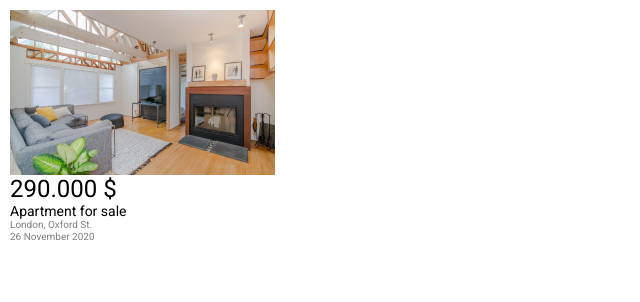
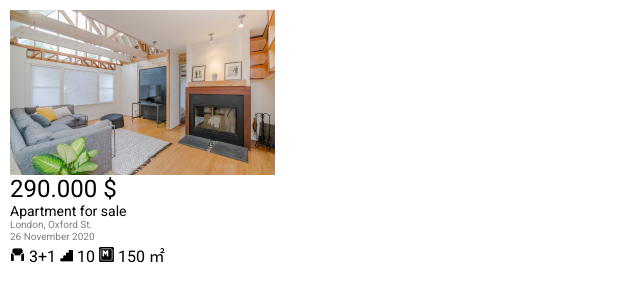
Before and after one commit to Gayane25/Gayane25.github.io, a plain HTML site: page forSale/forSale.html in a window 1280 px wide. Shown: the whole page, without its empty margins (0-640 px from the left). Drawn offline with Linux system fonts and the light colour scheme.

Commit message:
feat:added new div for more details with span

```diff
--- a/forSale/forSale.html
+++ b/forSale/forSale.html
@@ -19,13 +19,17 @@
       <section class="select-section"></section>
       <section class="apartment-list">
         <div class="apartment">
-          <img src="../assets/forSalePic.png" alt="Apartment picture" />
+          <img class="apartmentPic"src="../assets/forSalePic.png" alt="Apartment picture" />
           <div class="apartment-description">
             <span class="price">290.000 $</span>
             <span class="title">Apartment for sale</span>
             <span class="address">London, Oxford St.</span>
             <span class="announce-date">26 November 2020</span>
-            <span class="more-detail"></span>
+            <div class="more-details">
+              <span><img src="../assets/bedIcon.png" alt=""> 3+1</span>
+              <span><img src="../assets/floorIcon.png" alt=""> 10</span>
+              <span><img src="../assets/areaIcon.png" alt=""> 150 &#13217</span>
+            </div>
           </div>
         </div>
       </section>
```
